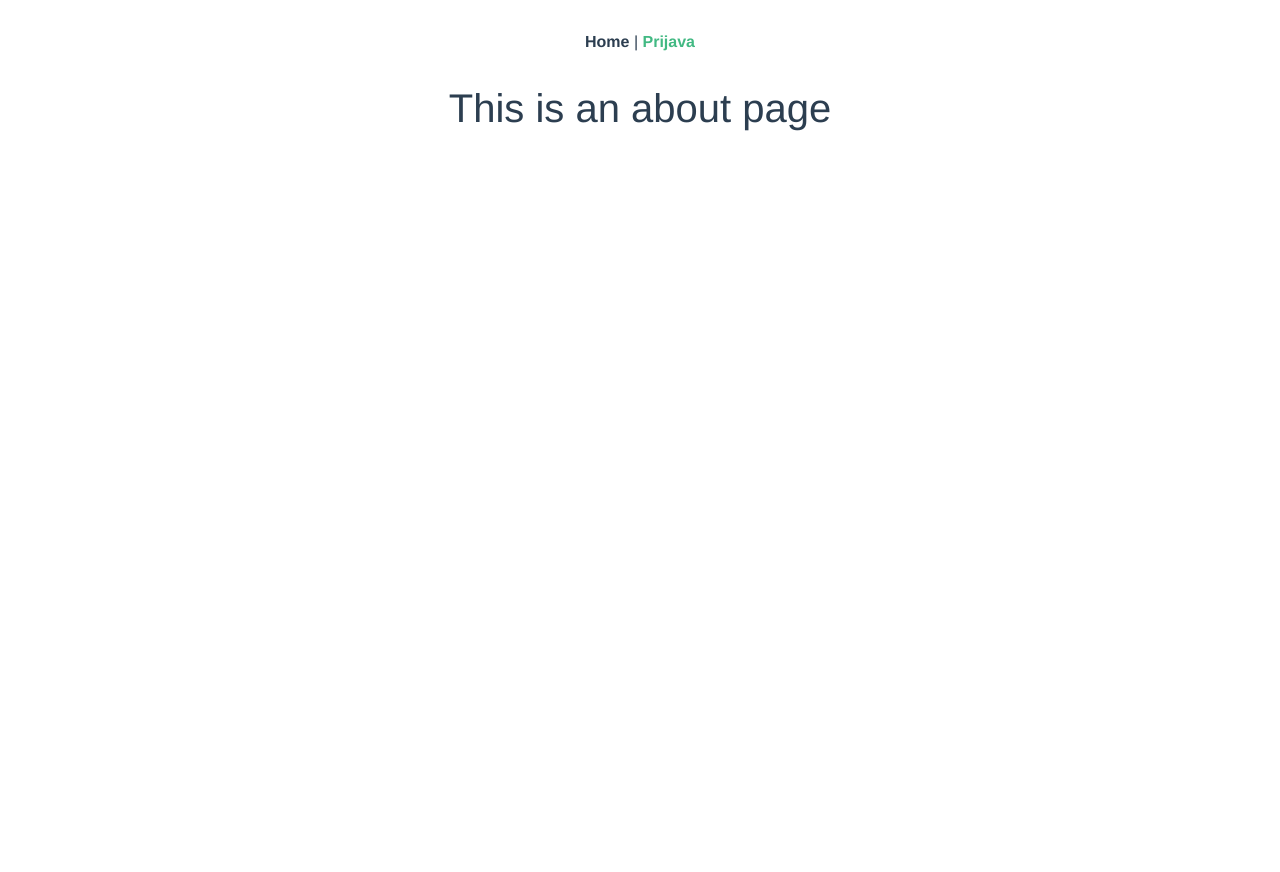
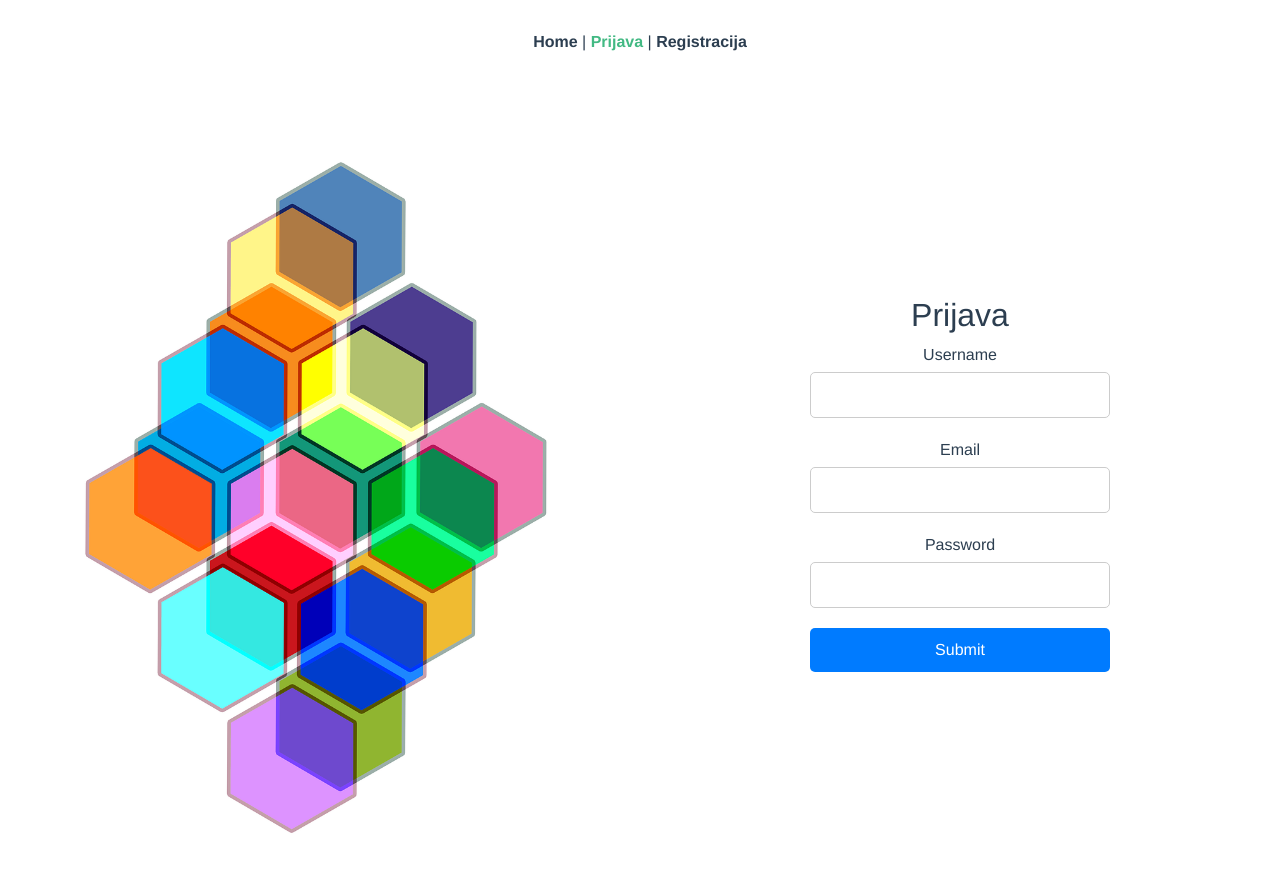
Before and after one commit to petarally/CROwdfunding, a Vue app: page /login in a window 1280 px wide. Shown: the top 872 px of the page. Before the commit the page ends 800 px from the top, so only its background shows below. Built offline with nearby package versions, Linux system fonts and the light colour scheme.

Commit message:
Dodana registracijska i forma za prijavu

```diff
--- a/src/App.vue
+++ b/src/App.vue
@@ -1,7 +1,8 @@
 <template>
   <nav>
     <router-link to="/">Home</router-link> |
-    <router-link to="/login">Prijava</router-link>
+    <router-link to="/login">Prijava</router-link> |
+    <router-link to="/signup">Registracija</router-link>
   </nav>
   <router-view/>
 </template>
--- a/src/views/LoginView.vue
+++ b/src/views/LoginView.vue
@@ -1,5 +1,93 @@
 <template>
-  <div class="about">
-    <h1>This is an about page</h1>
+  <div class="login-container">
+    <div class="left-side" :style="backgroundImageStyle">
+    </div>
+    <div class="right-side">
+      <form class="login-form">
+        <h2>Prijava</h2>
+        <div class="form-group">
+          <label for="username">Username</label>
+          <input type="text" id="username" name="username" required>
+        </div>
+        <div class="form-group">
+          <label for="email">Email</label>
+          <input type="email" id="email" name="email" required>
+        </div>
+        <div class="form-group">
+          <label for="password">Password</label>
+          <input type="password" id="password" name="password" required>
+        </div>
+        <button type="submit">Submit</button>
+      </form>
+    </div>
   </div>
 </template>
+
+<script>
+export default {
+  name: 'SignUpView',
+  computed: {
+    backgroundImageStyle() {
+      // Using require to ensure webpack correctly processes the file path
+      return {
+        backgroundImage: `url(${require('../assets/login.png')})`
+      };
+    }
+  }
+}
+</script>
+
+<style scoped>
+.login-container {
+  display: flex;
+  height: 100vh;
+}
+
+.left-side, .right-side {
+  flex: 1;
+  display: flex;
+  justify-content: center;
+  align-items: center;
+}
+
+.left-side {
+  background-size: contain;
+  background-repeat: no-repeat;
+  background-position: center;
+}
+
+.login-form {
+  max-width: 300px;
+  width: 100%;
+}
+
+.form-group {
+  margin-bottom: 20px;
+}
+
+.form-group label {
+  display: block;
+  margin-bottom: 5px;
+}
+
+.form-group input {
+  width: 100%;
+  padding: 10px;
+  border: 1px solid #ccc;
+  border-radius: 5px;
+}
+
+button {
+  width: 100%;
+  padding: 10px;
+  border: none;
+  border-radius: 5px;
+  background-color: #007bff;
+  color: white;
+  cursor: pointer;
+}
+
+button:hover {
+  background-color: #0056b3;
+}
+</style>
--- a/src/views/SignUpView.vue
+++ b/src/views/SignUpView.vue
@@ -1,5 +1,93 @@
 <template>
-  <div class="about">
-    <h1>This is an about page</h1>
+  <div class="signup-container">
+    <div class="left-side" :style="backgroundImageStyle">
+    </div>
+    <div class="right-side">
+      <form class="signup-form">
+        <h2>Registracija</h2>
+        <div class="form-group">
+          <label for="username">Username</label>
+          <input type="text" id="username" name="username" required>
+        </div>
+        <div class="form-group">
+          <label for="email">Email</label>
+          <input type="email" id="email" name="email" required>
+        </div>
+        <div class="form-group">
+          <label for="password">Password</label>
+          <input type="password" id="password" name="password" required>
+        </div>
+        <button type="submit">Submit</button>
+      </form>
+    </div>
   </div>
 </template>
+
+<script>
+export default {
+  name: 'SignUpView',
+  computed: {
+    backgroundImageStyle() {
+      // Using require to ensure webpack correctly processes the file path
+      return {
+        backgroundImage: `url(${require('../assets/login.png')})`
+      };
+    }
+  }
+}
+</script>
+
+<style scoped>
+.signup-container {
+  display: flex;
+  height: 100vh;
+}
+
+.left-side, .right-side {
+  flex: 1;
+  display: flex;
+  justify-content: center;
+  align-items: center;
+}
+
+.left-side {
+  background-size: contain;
+  background-repeat: no-repeat;
+  background-position: center;
+}
+
+.signup-form {
+  max-width: 300px;
+  width: 100%;
+}
+
+.form-group {
+  margin-bottom: 20px;
+}
+
+.form-group label {
+  display: block;
+  margin-bottom: 5px;
+}
+
+.form-group input {
+  width: 100%;
+  padding: 10px;
+  border: 1px solid #ccc;
+  border-radius: 5px;
+}
+
+button {
+  width: 100%;
+  padding: 10px;
+  border: none;
+  border-radius: 5px;
+  background-color: #007bff;
+  color: white;
+  cursor: pointer;
+}
+
+button:hover {
+  background-color: #0056b3;
+}
+</style>
```
